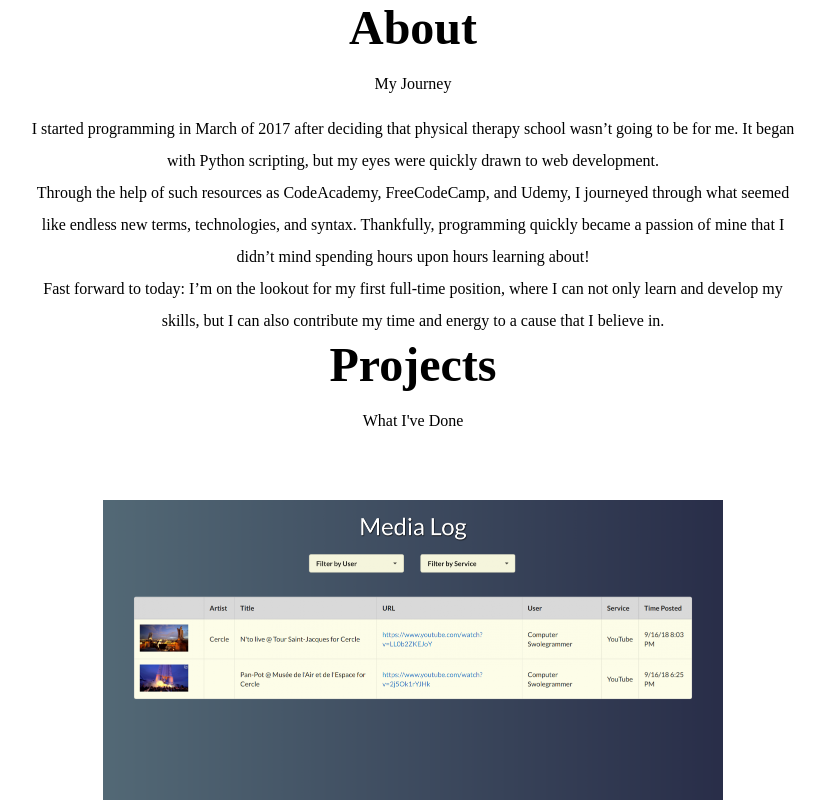
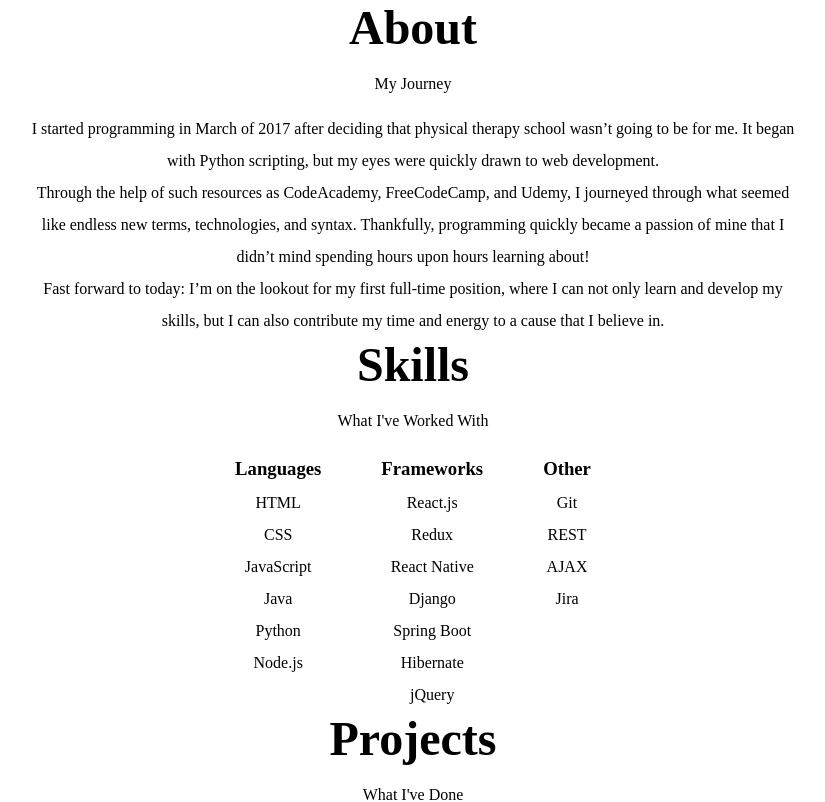
Before and after one commit to HanifCarroll/portfolio-v4, a React (Create React App) app: page / in a window 1280 px wide. Shown: the top 802 px of the page, without its empty margins (227-1052 px from the left). Built offline with nearby package versions, Linux system fonts and the light colour scheme.

Commit message:
Add skills section.

```diff
--- a/src/App.js
+++ b/src/App.js
@@ -1,5 +1,10 @@
 import React, { Component } from "react";
-import { AboutSection, ProjectsSection, SocialIcons } from "sections";
+import {
+  AboutSection,
+  SkillsSection,
+  ProjectsSection,
+  SocialIcons
+} from "sections";
 import { Footer } from "./components/Footer/index";
 
 class App extends Component {
@@ -7,6 +12,7 @@ class App extends Component {
     return (
       <div className="App">
         <AboutSection />
+        <SkillsSection />
         <ProjectsSection />
         <SocialIcons />
         <Footer />
--- a/src/sections/index.js
+++ b/src/sections/index.js
@@ -1,5 +1,5 @@
 // export * from "./home";
 export * from "./about";
-// export * from "./skills";
+export * from "./skills";
 export * from "./projects";
 export * from "./contact";
--- /dev/null
+++ b/src/sections/skills/SkillsList/index.jsx
@@ -0,0 +1,47 @@
+import React from "react";
+import styles from "./styles.module.scss";
+
+const languages = ["HTML", "CSS", "JavaScript", "Java", "Python", "Node.js"];
+
+const frameworks = [
+  "React.js",
+  "Redux",
+  "React Native",
+  "Django",
+  "Spring Boot",
+  "Hibernate",
+  "jQuery"
+];
+
+const other = ["Git", "REST", "AJAX", "Jira"];
+
+const renderList = (heading, list) => {
+  return (
+    <div className={styles.list}>
+      <h3>{heading}</h3>
+      <ul>
+        {list.map(item => (
+          <li>{item}</li>
+        ))}
+      </ul>
+    </div>
+  );
+};
+
+const renderLists = () => {
+  return (
+    <>
+      {renderList("Languages", languages)}
+      {renderList("Frameworks", frameworks)}
+      {renderList("Other", other)}
+    </>
+  );
+};
+
+export const SkillsList = () => {
+  return (
+    <div className={styles.container}>
+      <div>{renderLists()}</div>
+    </div>
+  );
+};
--- /dev/null
+++ b/src/sections/skills/SkillsList/styles.module.scss
@@ -0,0 +1,14 @@
+.container {
+  text-align: center;
+  line-height: 2;
+}
+
+.list {
+  margin: 0 30px;
+  display: inline-block;
+  vertical-align: top;
+}
+
+ul {
+  list-style: none;
+}
--- /dev/null
+++ b/src/sections/skills/SkillsSection/index.jsx
@@ -0,0 +1,17 @@
+import React from "react";
+import { SectionHeader } from "components/SectionHeader";
+import { SkillsList } from "../SkillsList";
+
+export class SkillsSection extends React.Component {
+  render() {
+    return (
+      <div>
+        <SectionHeader
+          headingText="Skills"
+          subheadingText="What I've Worked With"
+        />
+        <SkillsList />
+      </div>
+    );
+  }
+}
--- /dev/null
+++ b/src/sections/skills/index.js
@@ -0,0 +1 @@
+export * from "./SkillsSection";
```
Also changed, not shown: src/sections/skills/SkillsSection/styles.module.scss (added).
